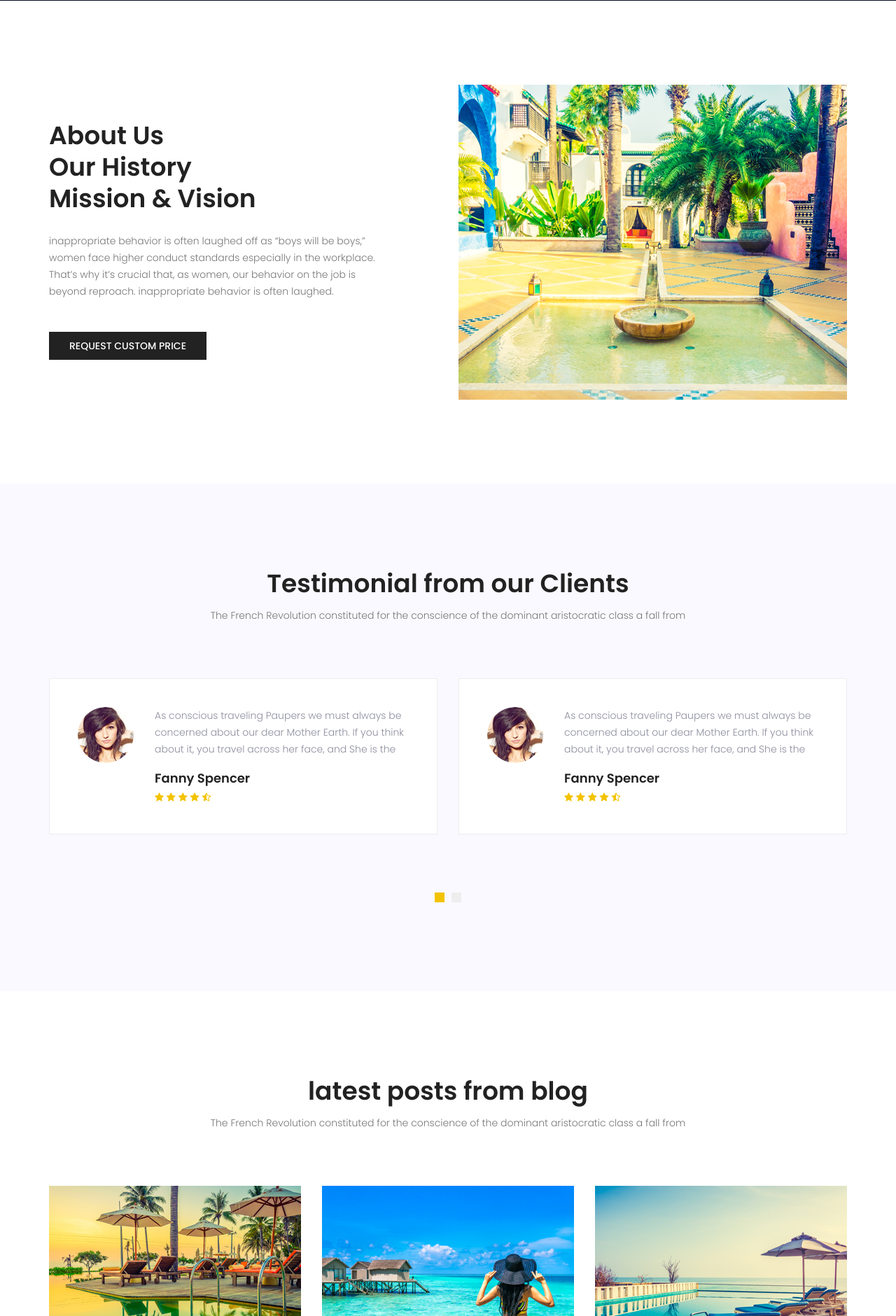
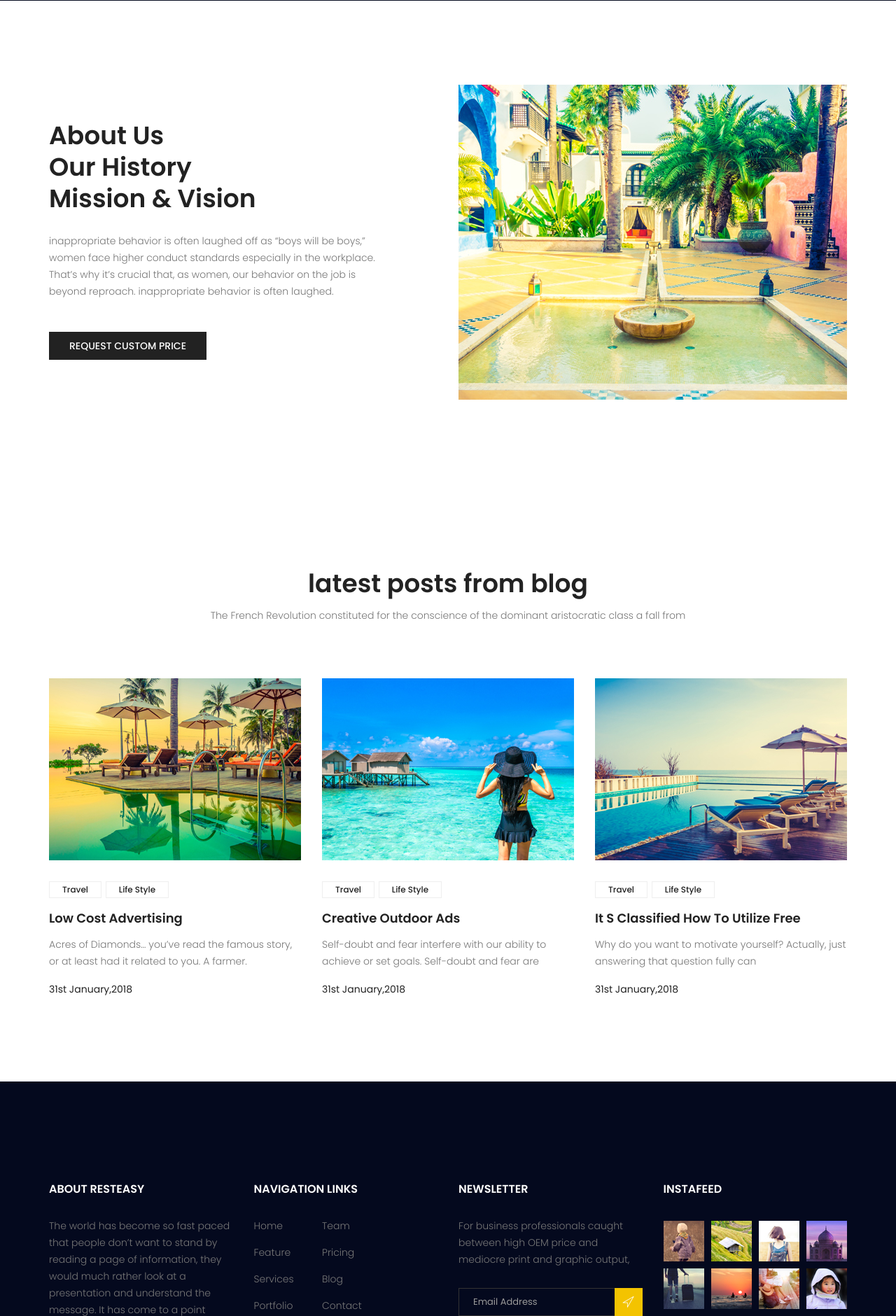
Before and after one commit to MhdRizwanOfficial/Hotel-Room-Booker, a Django app: page / in a window 1280 px wide. Shown: the part 2370-4250 px from the top of the page at 70% size. Run offline with Django 5.2, Linux system fonts and the light colour scheme; some libraries are stand-ins or nearby versions.

Commit message:
second commit

```diff
--- a/bookings/templates/bookings/availability.html
+++ b/bookings/templates/bookings/availability.html
@@ -1,6 +1,7 @@
 {% extends "base.html" %}
 
 {% block content %}
+
 <div class="container">
     <div class="container-sub">
         <div class="row justify-content-center">
--- a/bookings/urls.py
+++ b/bookings/urls.py
@@ -12,4 +12,8 @@ urlpatterns = [
     path('check-availability/', views.check_availability, name='check_availability'),
     path('room_availability/', views.availability, name='availability'),
     path('booking-history/', views.booking_history, name='booking_history'),
+    path('rooms/double-deluxe/', views.double_deluxe_room, name='double_deluxe_room'),
+    path('rooms/double-standard/', views.double_standard_room, name='double_standard_room'),
+    path('rooms/honeymoon-suite/', views.honeymoon_suite, name='honeymoon_suite'),
+    path('rooms/economy-double/', views.economy_double_room, name='economy_double_room'),
 ]
--- a/templates/base.html
+++ b/templates/base.html
@@ -26,6 +26,18 @@
 
 
         <style>
+            img.img-fluid.rounded {
+                max-width: 100%;
+                height: auto;
+                border-radius: 10px;
+            }
+
+
+
+            .container1 {
+                margin-top: 50px;
+            }
+
             @keyframes slide-in {
                 0% {
                     transform: translateX(-100%);
@@ -69,7 +81,7 @@
                 <ul class="nav navbar-nav menu_nav ml-auto">
                     <li class="nav-item"><a class="nav-link" href="{% url 'home' %}">Home</a></li>
                     <li class="nav-item"><a class="nav-link" href="{% url 'about_us' %}">About us</a></li>
-                    <li class="nav-item"><a class="nav-link" href="{% url 'bookings:availability' %}">Availability</a></li>
+                    <li class="nav-item"><a class="nav-link" href="{% url 'accomodation' %}">Accomodation</a></li>
                     <li class="nav-item"><a class="nav-link" href="{% url 'gallery' %}">Gallery</a></li>
                     <li class="nav-item"><a class="nav-link" href="{% url 'contact' %}">Contact</a></li>
                     {% if user.is_authenticated %}
@@ -116,7 +128,7 @@
                 <div class="row">
                     <div class="col-lg-3  col-md-6 col-sm-6">
                         <div class="single-footer-widget">
-                            <h6 class="footer_title">About Agency</h6>
+                            <h6 class="footer_title">About RestEasy</h6>
                             <p>The world has become so fast paced that people don’t want to stand by reading a page of information, they would much rather look at a presentation and understand the message. It has come to a point </p>
                         </div>
                     </div>
@@ -179,7 +191,7 @@
                     <p class="col-lg-8 col-sm-12 footer-text m-0">
                         <!-- Link back to Colorlib can't be removed. Template is licensed under CC BY 3.0. -->
                         Copyright &copy;<script>document.write(new Date().getFullYear());</script> All rights reserved | This template is made with
-                        <i class="fa fa-heart-o" aria-hidden="true"></i> by <a href="https://colorlib.com" target="_blank">Colorlib</a>
+                        <i class="fa fa-heart-o" aria-hidden="true"></i> by <a href="https://resteasy.com" target="_blank">RestEasy</a>
                         <!-- Link back to Colorlib can't be removed. Template is licensed under CC BY 3.0. -->
                     </p>
                     <div class="col-lg-4 col-sm-12 footer-social">
--- a/templates/home.html
+++ b/templates/home.html
@@ -62,7 +62,7 @@
                         <img src="{% static 'image/room1.jpg' %}" alt="Double Deluxe Room">
                         <a href="{% url 'bookings:book_now' room_id=1 %}" class="btn theme_btn button_hover">Book Now</a>
                     </div>
-                    <a href="#"><h4 class="sec_h4">Double Deluxe Room</h4></a>
+                    <a href="{% url 'bookings:double_deluxe_room' %}"><h4 class="sec_h4">Double Deluxe Room</h4></a>
                     <h5>Rs.2000<small>/night</small></h5>
                 </div>
             </div>
@@ -70,10 +70,10 @@
                 <div class="accomodation_item text-center">
                     <div id="availability-room-2" class="availability-message"></div>
                     <div class="hotel_img">
-                        <img src="{% static 'image/room2.jpg' %}" alt="Single Deluxe Room">
+                        <img src="{% static 'image/room2.jpg' %}" alt="Double Standard Room">
                         <a href="{% url 'bookings:book_now' room_id=2 %}" class="btn theme_btn button_hover">Book Now</a>
                     </div>
-                    <a href="#"><h4 class="sec_h4">Double Standard Room</h4></a>
+                    <a href="{% url 'bookings:double_standard_room' %}"><h4 class="sec_h4">Double Standard Room</h4></a>
                     <h5>Rs.1500<small>/night</small></h5>
                 </div>
             </div>
@@ -84,7 +84,7 @@
                         <img src="{% static 'image/room3.jpg' %}" alt="Honeymoon Suite">
                         <a href="{% url 'bookings:book_now' room_id=3 %}" class="btn theme_btn button_hover">Book Now</a>
                     </div>
-                    <a href="#"><h4 class="sec_h4">Honeymoon Suite</h4></a>
+                    <a href="{% url 'bookings:honeymoon_suite' %}"><h4 class="sec_h4">Honeymoon Suite</h4></a>
                     <h5>Rs.2500<small>/night</small></h5>
                 </div>
             </div>
@@ -95,7 +95,7 @@
                         <img src="{% static 'image/room4.jpg' %}" alt="Economy Double">
                         <a href="{% url 'bookings:book_now' room_id=4 %}" class="btn theme_btn button_hover">Book Now</a>
                     </div>
-                    <a href="#"><h4 class="sec_h4">Economy Double</h4></a>
+                    <a href="{% url 'bookings:economy_double_room' %}"><h4 class="sec_h4">Economy Double</h4></a>
                     <h5>Rs.1000<small>/night</small></h5>
                 </div>
             </div>
@@ -175,74 +175,7 @@
         </section>
         <!--================ About History Area  =================-->
 
-        <!--================ Testimonial Area  =================-->
-        <section class="testimonial_area section_gap">
-            <div class="container">
-                <div class="section_title text-center">
-                    <h2 class="title_color">Testimonial from our Clients</h2>
-                    <p>The French Revolution constituted for the conscience of the dominant aristocratic class a fall from </p>
-                </div>
-                <div class="testimonial_slider owl-carousel">
-                    <div class="media testimonial_item">
-                        <img class="rounded-circle" src="{% static 'image/testtimonial-1.jpg' %}" alt="">
-                        <div class="media-body">
-                            <p>As conscious traveling Paupers we must always be concerned about our dear Mother Earth. If you think about it, you travel across her face, and She is the </p>
-                            <a href="#"><h4 class="sec_h4">Fanny Spencer</h4></a>
-                            <div class="star">
-                                <a href="#"><i class="fa fa-star"></i></a>
-                                <a href="#"><i class="fa fa-star"></i></a>
-                                <a href="#"><i class="fa fa-star"></i></a>
-                                <a href="#"><i class="fa fa-star"></i></a>
-                                <a href="#"><i class="fa fa-star-half-o"></i></a>
-                            </div>
-                        </div>
-                    </div>
-                    <div class="media testimonial_item">
-                        <img class="rounded-circle" src="{% static 'image/testtimonial-1.jpg' %}" alt="">
-                        <div class="media-body">
-                            <p>As conscious traveling Paupers we must always be concerned about our dear Mother Earth. If you think about it, you travel across her face, and She is the </p>
-                            <a href="#"><h4 class="sec_h4">Fanny Spencer</h4></a>
-                            <div class="star">
-                                <a href="#"><i class="fa fa-star"></i></a>
-                                <a href="#"><i class="fa fa-star"></i></a>
-                                <a href="#"><i class="fa fa-star"></i></a>
-                                <a href="#"><i class="fa fa-star"></i></a>
-                                <a href="#"><i class="fa fa-star-half-o"></i></a>
-                            </div>
-                        </div>
-                    </div>
-                    <div class="media testimonial_item">
-                        <img class="rounded-circle" src="{% static 'image/testtimonial-1.jpg' %}" alt="">
-                        <div class="media-body">
-                            <p>As conscious traveling Paupers we must always be concerned about our dear Mother Earth. If you think about it, you travel across her face, and She is the </p>
-                            <a href="#"><h4 class="sec_h4">Fanny Spencer</h4></a>
-                            <div class="star">
-                                <a href="#"><i class="fa fa-star"></i></a>
-                                <a href="#"><i class="fa fa-star"></i></a>
-                                <a href="#"><i class="fa fa-star"></i></a>
-                                <a href="#"><i class="fa fa-star"></i></a>
-                                <a href="#"><i class="fa fa-star-half-o"></i></a>
-                            </div>
-                        </div>
-                    </div>
-                    <div class="media testimonial_item">
-                        <img class="rounded-circle" src="{% static 'image/testtimonial-1.jpg' %}" alt="">
-                        <div class="media-body">
-                            <p>As conscious traveling Paupers we must always be concerned about our dear Mother Earth. If you think about it, you travel across her face, and She is the </p>
-                            <a href="#"><h4 class="sec_h4">Fanny Spencer</h4></a>
-                            <div class="star">
-                                <a href="#"><i class="fa fa-star"></i></a>
-                                <a href="#"><i class="fa fa-star"></i></a>
-                                <a href="#"><i class="fa fa-star"></i></a>
-                                <a href="#"><i class="fa fa-star"></i></a>
-                                <a href="#"><i class="fa fa-star-half-o"></i></a>
-                            </div>
-                        </div>
-                    </div>
-                </div>
-            </div>
-        </section>
-        <!--================ Testimonial Area  =================-->
+
 
         <!--================ Latest Blog Area  =================-->
         <section class="latest_blog_area section_gap">
```
Also changed, not shown: bookings/templates/rooms/double_deluxe_room.html (added, +26 -0 lines), bookings/templates/rooms/double_standard_room.html (added, +26 -0 lines), bookings/templates/rooms/economy_double_room.html (added, +25 -0 lines), bookings/templates/rooms/honeymoon_suite.html (added, +26 -0 lines), bookings/views.py (+13 -0 lines), requirements.txt (added, +10 -0 lines), templates/accomodation.html (+17 -47 lines), templates/contact.html (+8 -8 lines).
